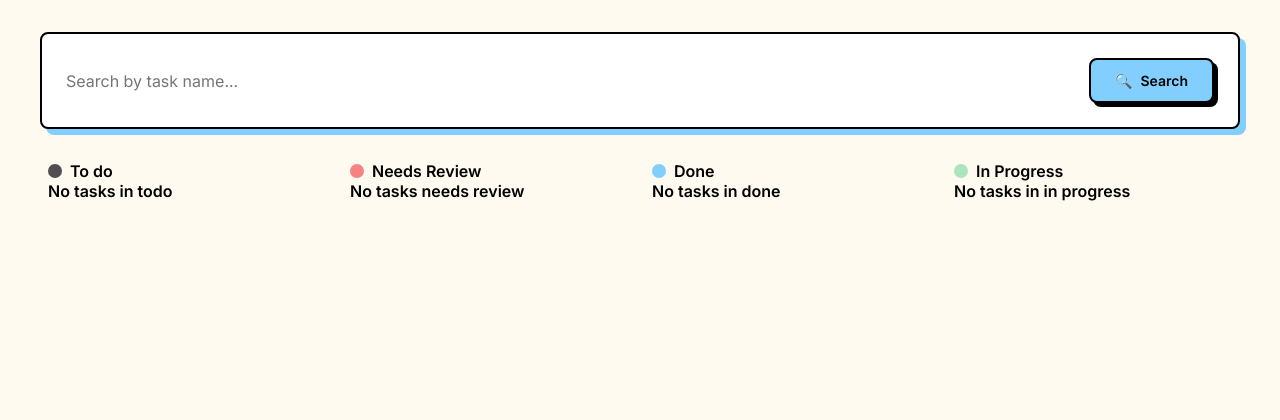
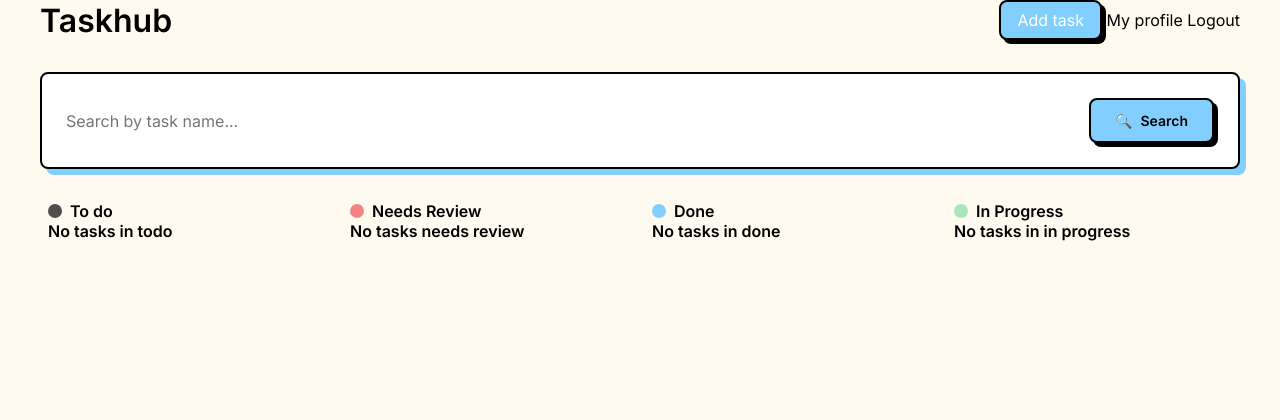
Before and after one commit to alxitk/Task-Management, a Django app: page /tasks/ in a window 1280 px wide. Shown: the top 420 px of the page. After the commit the page ends 241 px from the top, so only its background shows below. Run offline with Django 5.2, Linux system fonts and the light colour scheme; the visitor is signed in with stand-in values (Sample User, id 1); data that the repository does not hold is empty; some libraries are stand-ins or nearby versions.

Commit message:
feat(header): add header.html and include it in base.html

```diff
--- a/templates/base.html
+++ b/templates/base.html
@@ -25,6 +25,7 @@
     <div class="content-container">
       <!-- header -->
       {% block header %}
+        {% include "includes/header.html" %}
       {% endblock %}
       <!-- content -->
       {% block content %}
--- /dev/null
+++ b/templates/includes/header.html
@@ -0,0 +1,19 @@
+<div class="max-width-container">
+  <div class="header flex items-center justify-between">
+    <a href="{% url 'tasks:index' %}" class="title">
+      <h1 class="title">Taskhub</h1>
+    </a>
+    <div class="buttons-container">
+      {% if user.is_authenticated %}
+        <a href="#" class="button regular-button blue-background">Add task</a>
+        <a href="#" class="sign-out-cta">My profile</a>
+        <a href="#" id="logout-link" class="sign-out-cta">Logout</a>
+        <form id="logout-form" method="post" action="#"> {# добавить в action {% url 'logout' %} #}
+          {% csrf_token %}
+        </form>
+      {% else %}
+        <a href="{% url 'login' %}" class="sign-out-cta">Log in</a>
+      {% endif %}
+    </div>
+  </div>
+</div>
```
